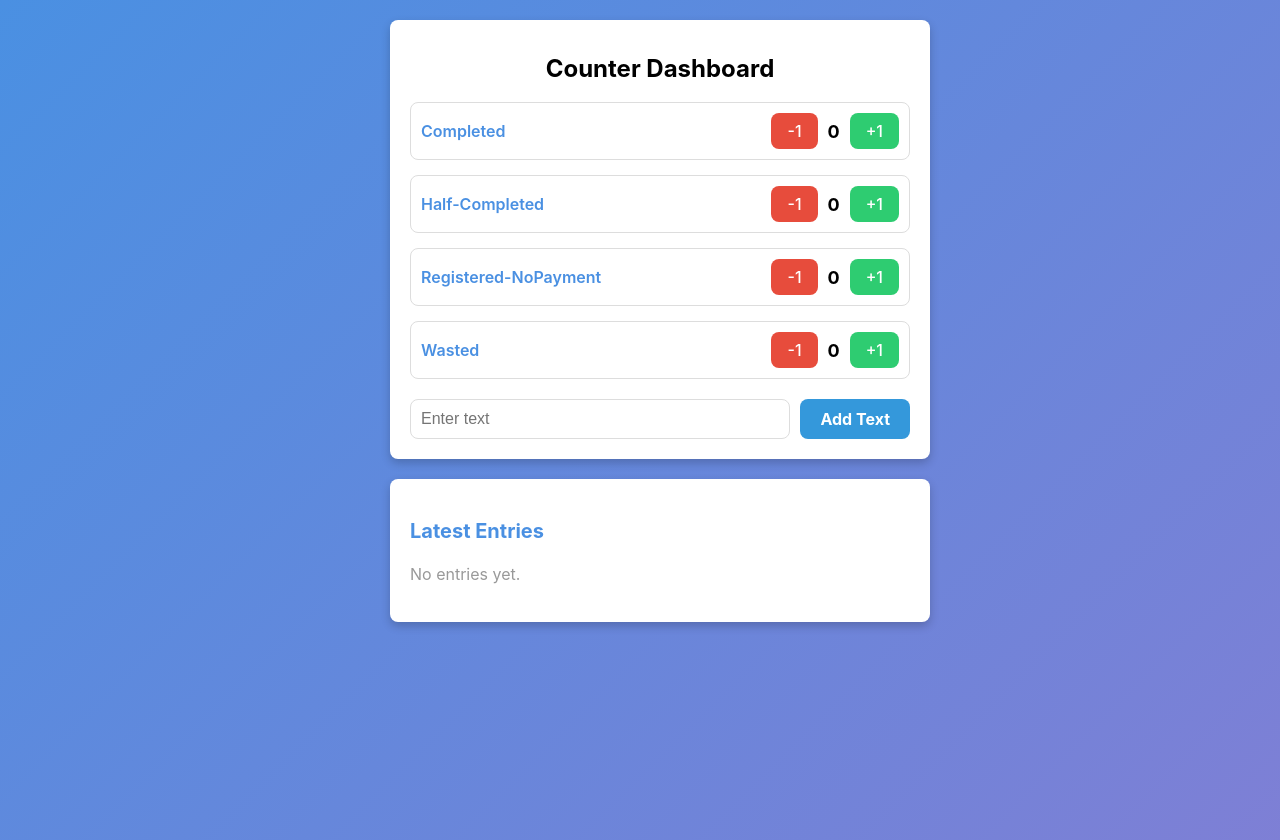
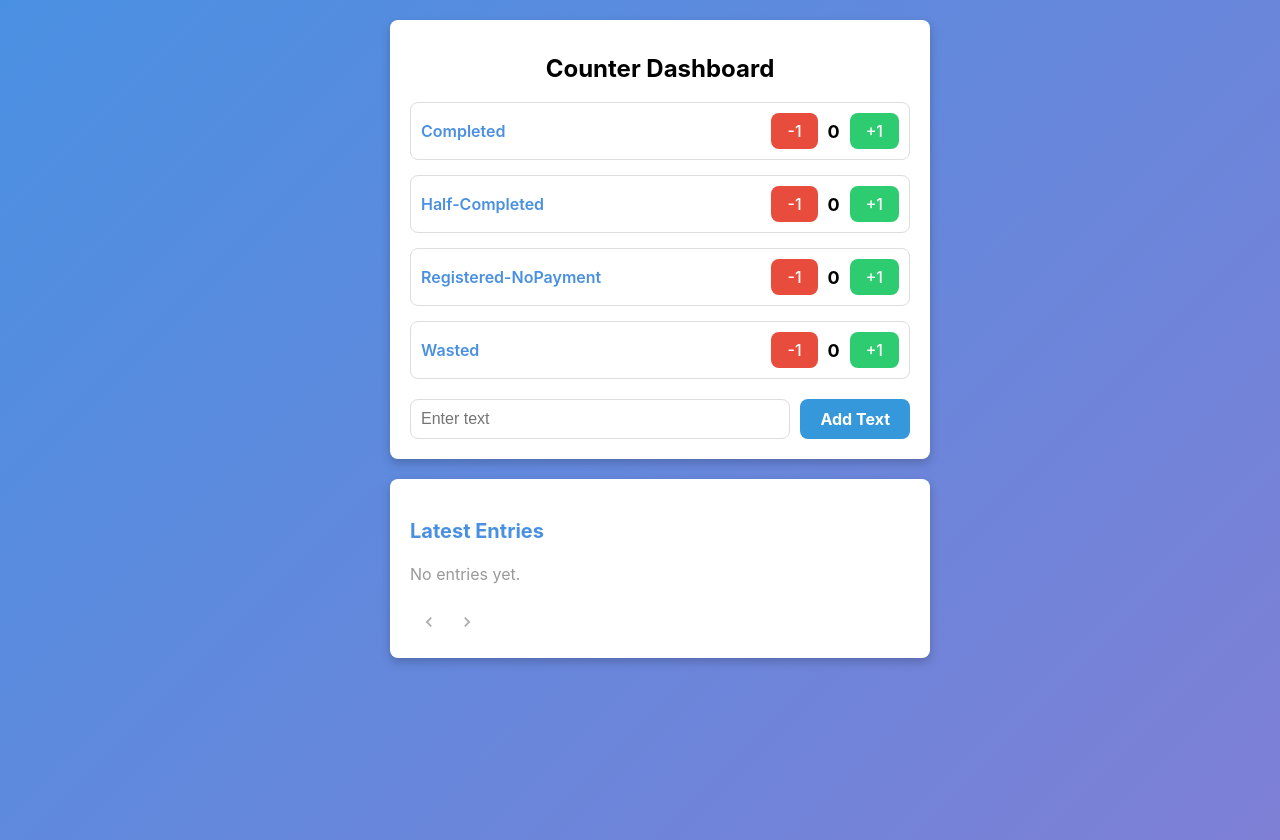
Before and after one commit to chkesava/paytm_refferel, a React (Vite) app: page / in a window 1280 px wide. Shown: the top 840 px of the page. Built offline with nearby package versions, Linux system fonts and the light colour scheme.

Commit message:
final commit

```diff
--- a/package.json
+++ b/package.json
@@ -10,6 +10,9 @@
     "preview": "vite preview"
   },
   "dependencies": {
+    "@emotion/react": "^11.13.3",
+    "@emotion/styled": "^11.13.0",
+    "@mui/material": "^6.1.6",
     "react": "^18.3.1",
     "react-dom": "^18.3.1"
   },
--- a/src/App.css
+++ b/src/App.css
@@ -113,8 +113,6 @@
   box-shadow: 0 4px 10px rgba(0, 0, 0, 0.2);
   width: 100%;
   max-width: 500px;
-  max-height: 300px; /* Adjust this to fit the height of 5 entries */
-  overflow: hidden; /* No scrolling */
 }
 
 .entries-title {
@@ -127,7 +125,7 @@
 .entries-list {
   list-style: none;
   padding: 0;
-  margin-bottom: 15px;
+  margin: 0;
   color: black;
 }
 
@@ -143,11 +141,8 @@
 
 /* Pagination styling */
 .pagination {
-  display: flex;
-  justify-content: center;
-  gap: 5px;
+  margin-top: 20px;
 }
-
 .page-button {
   padding: 8px 12px;
   border: none;
--- a/src/App.jsx
+++ b/src/App.jsx
@@ -1,5 +1,6 @@
 import React, { useState, useEffect, useRef } from "react";
-import "./App.css";
+import Pagination from "@mui/material/Pagination"; // Importing MUI Pagination
+import "./app.css";
 
 function App() {
   const [counters, setCounters] = useState({
@@ -11,7 +12,7 @@ function App() {
   const [textInput, setTextInput] = useState("");
   const [textArray, setTextArray] = useState([]);
   const [currentPage, setCurrentPage] = useState(1);
-  const [itemsPerPage, setItemsPerPage] = useState(5);
+  const itemsPerPage = 5; // Number of items per page fixed to 5
   const itemRef = useRef(null);
 
   useEffect(() => {
@@ -27,14 +28,6 @@ function App() {
 
   useEffect(() => {
     localStorage.setItem("textArray", JSON.stringify(textArray));
-  }, [textArray]);
-
-  useEffect(() => {
-    if (itemRef.current) {
-      const itemHeight = itemRef.current.clientHeight;
-      const maxItems = Math.floor(window.innerHeight / itemHeight);
-      setItemsPerPage(maxItems);
-    }
   }, [textArray]);
 
   const updateCounter = (counter, change) => {
@@ -61,7 +54,7 @@ function App() {
     currentPage * itemsPerPage
   );
 
-  const handlePageChange = (page) => {
+  const handlePageChange = (event, page) => {
     setCurrentPage(page);
   };
 
@@ -128,21 +121,13 @@ function App() {
           <p className="no-entries">No entries yet.</p>
         )}
 
-        <div className="pagination">
-          {Array(Math.ceil(textArray.length / itemsPerPage))
-            .fill()
-            .map((_, index) => (
-              <button
-                key={index}
-                onClick={() => handlePageChange(index + 1)}
-                className={`page-button ${
-                  currentPage === index + 1 ? "active-page" : ""
-                }`}
-              >
-                {index + 1}
-              </button>
-            ))}
-        </div>
+        <Pagination
+          count={Math.ceil(textArray.length / itemsPerPage)}
+          page={currentPage}
+          onChange={handlePageChange}
+          color="primary"
+          className="pagination"
+        />
       </div>
     </div>
   );
```
Also changed, not shown: 1 other file (tests, documents, lock files or other folders).
